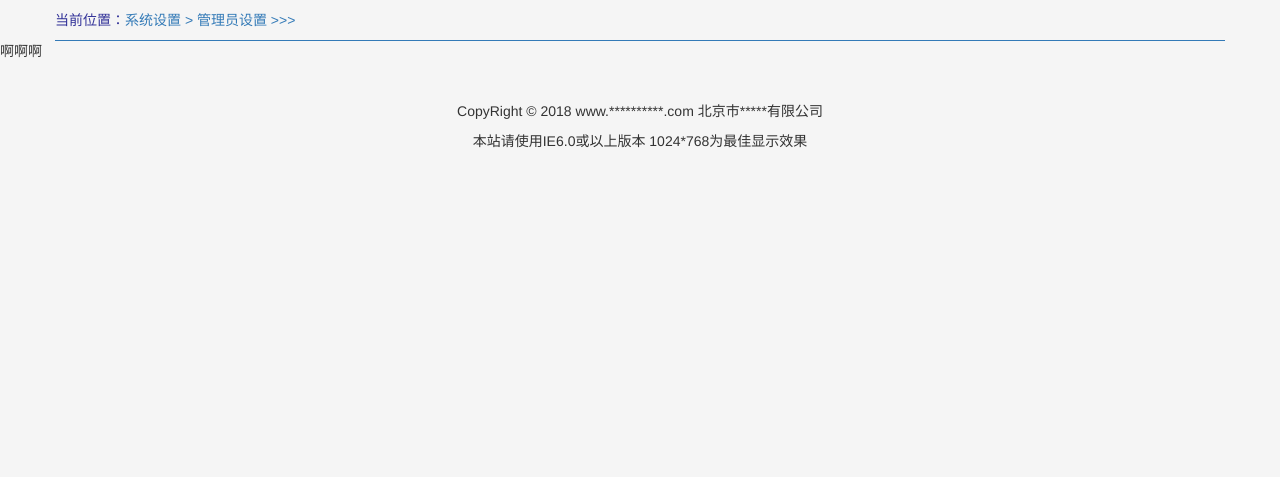
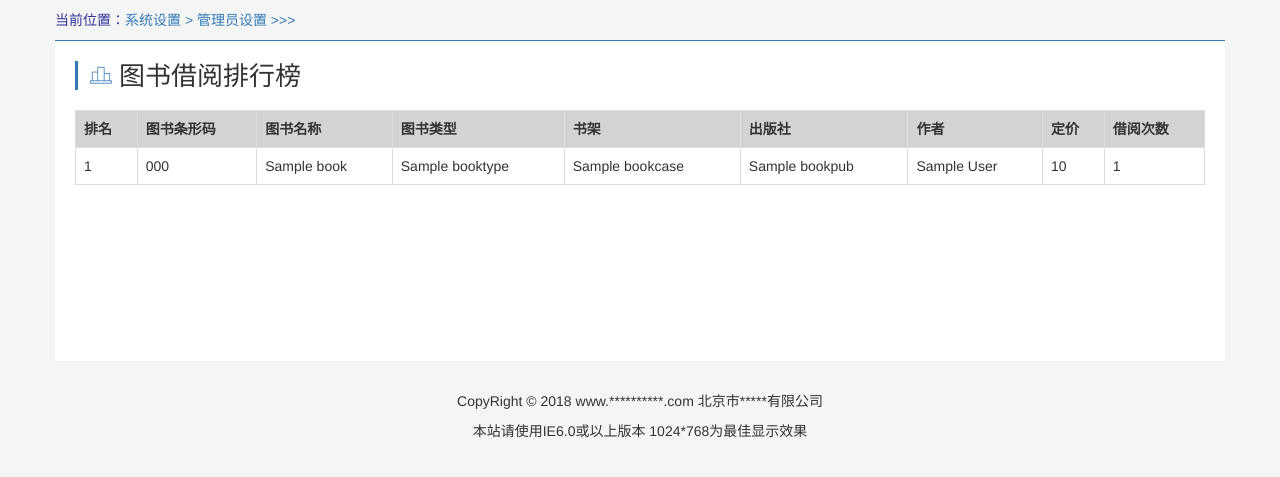
Before and after one commit to zjwhy/library, a Django app: template home/templates/index.html in a window 1280 px wide. Shown: the part 141-618 px from the top of the page. Run offline with Django 3.2, Linux system fonts and the light colour scheme; the template is opened without the code that fills it: most values are stand-ins (such as "Sample title", 1, 10 or a date in 2020).

Commit message:
新增首页功能，优化登录注册登录显示首页功能

```diff
--- a/home/models.py
+++ b/home/models.py
@@ -39,7 +39,8 @@
     # isbn = models.CharField(db_column='ISBN', max_length=20, blank=True, null=True)  # Field name made lowercase.
     price = models.FloatField(blank=True, null=True,verbose_name='价格')
     # page = models.IntegerField(blank=True, null=True,verbose_name='书页')
-    bookcase = models.IntegerField(blank=True, null=True,verbose_name='书架')
+    bookcase = models.ForeignKey(Bookcase,on_delete=models.CASCADE)
+    bookpub = models.ForeignKey(Publishing,on_delete=models.CASCADE)
     # intime = models.DateField(db_column='inTime', blank=True, null=True,verbose_name='馆藏日期')  # Field name made lowercase.
     # operator = models.CharField(max_length=30, blank=True, null=True,verbose_name='操作者')
     # del_field = models.IntegerField(db_column='del', blank=True, null=True,verbose_name='撤管时间')  # Field renamed because it was a Python reserved word.
--- a/home/templates/index.html
+++ b/home/templates/index.html
@@ -1,4 +1,52 @@
 {% extends 'base.html' %}
 {% block main_page %}
-    <p>啊啊啊</p>
+    <div class="container">
+        <h3><i class="iconfont">&#xe6e4;</i>图书借阅排行榜</h3>
+        <table class="table table-bordered">
+
+            <tr class="text-center" bgcolor="#d3d3d3">
+                <th>排名</th>
+                <th>图书条形码</th>
+                <th>图书名称</th>
+                <th>图书类型</th>
+                <th>书架</th>
+                <th>出版社</th>
+                <th>作者</th>
+                <th>定价</th>
+                <th>借阅次数</th>
+            </tr>
+            {% for book in books %}
+                <tr>
+                    <td>{{ forloop.counter }}</td>
+                    <td>{{ book.barcode }}</td>
+                    <td>{{ book.bookname }}</td>
+                    <td>{{ book.booktype.typename }}</td>
+                    <td>{{ book.bookcase.name }}</td>
+                    <td>{{ book.bookpub.name }}</td>
+                    <td>{{ book.author }}</td>
+                    <td>{{ book.price }}</td>
+                    <td>{{ book.count }}</td>
+                </tr>
+            {% endfor %}
+
+            {% if not books %}
+                <tr>
+                    <td>1</td>
+                    <td>123222336</td>
+                    <td>javaScript的成神之路</td>
+                    <td>计算机类</td>
+                    <td>A架</td>
+                    <td>新华出版社</td>
+                    <td>詹生松</td>
+                    <td>400.0</td>
+                    <td>10000</td>
+                </tr>
+            {% endif %}
+
+        </table>
+        <div class="wrap">
+            <ul id="page"></ul>
+        </div>
+
+    </div>
 {% endblock %}
--- a/home/templates/modify.html
+++ b/home/templates/modify.html
@@ -39,7 +39,7 @@
                 <tr>
                     <td align="left" style="padding:5px;">建馆时间：</td>
                     <td align="left"><input name="createDate" type="text" id="createDate" size="30"
-                                            value="{{ con.create_date}}">
+                                            value="{{ con.createdate|date:'Y-m-d'}}">
                     </td>
                 </tr>
                 <tr>
--- a/home/urls.py
+++ b/home/urls.py
@@ -8,7 +8,7 @@
     url(r'^register/',views.register_view),
     url(r'^home/$',views.home_view),
     url(r'^$',views.index_view),
-    url(r'^home/$',views.home_view),
+    url(r'^home/(\d?)$',views.home_view),
     #系统设置
     url(r'^modify/$',views.modify_view),
     #管理员设置
--- a/templates/base.html
+++ b/templates/base.html
@@ -43,17 +43,18 @@
 <script src="{% static '' %}bootstrap-paginator.js"></script>
 <script>
     $(function () {
-        var currentPage = 1;
-        var totalPages = 25;
+        var currentPage = {{ page_list.0 }};
+        var totalPages = {{ page_list.1 }};
         $("#page").bootstrapPaginator({
             bootstrapMajorVersion:3, //对应的bootstrap版本
             currentPage: currentPage, //当前页数
-            numberOfPages: 10, //每次显示页数
+            numberOfPages: 6, //每次显示页数
             totalPages:totalPages, //总页数
             shouldShowPage:true,//是否显示该按钮
             useBootstrapTooltip:true,
             //点击事件
             onPageClicked: function (event, originalEvent, type, page) {
+                location='/home/'+page;
             }
         });
     });
--- a/templates/nav.html
+++ b/templates/nav.html
@@ -1,6 +1,6 @@
 <div class="container">
     <ul class="nav nav-pills pull-right">
-        <li role="presentation" class="btn_home"><a href="#">首页</a></li>
+        <li role="presentation" class="btn_home"><a href="/home/">首页</a></li>
         <li role="presentation" class="dropdown">
             <a class="dropdown-toggle" data-toggle="dropdown" href="#" role="button" aria-haspopup="true"
                aria-expanded="false">
```
Also changed, not shown: home/views.py (+24 -8 lines).
